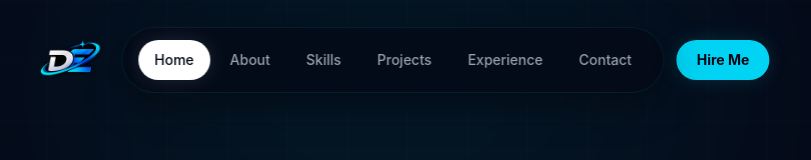
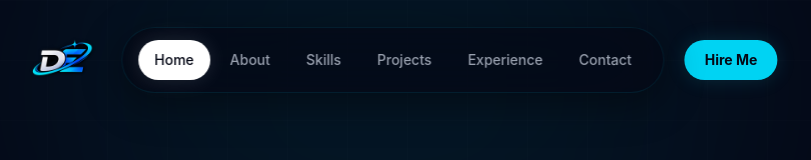
Before and after one commit to DuaEman90/personal-portfolio, a React (Vite) app: page / in a window 1280 px wide. Shown: the top 160 px of the page, without its empty margins (253-1064 px from the left). Built offline with nearby package versions, Linux system fonts and the light colour scheme.

Commit message:
feat: adjust Navbar component gap for improved spacing

```diff
--- a/src/components/Navbar.jsx
+++ b/src/components/Navbar.jsx
@@ -25,7 +25,7 @@ function Navbar() {
   };
 
   return (
-    <nav className="fixed left-1/2 top-5 z-50 flex w-fit max-w-[94%] -translate-x-1/2 items-center gap-3">
+    <nav className="fixed left-1/2 top-5 z-50 flex w-fit max-w-[94%] -translate-x-1/2 items-center gap-5">
 
       {/* Logo */}
       <button
```
